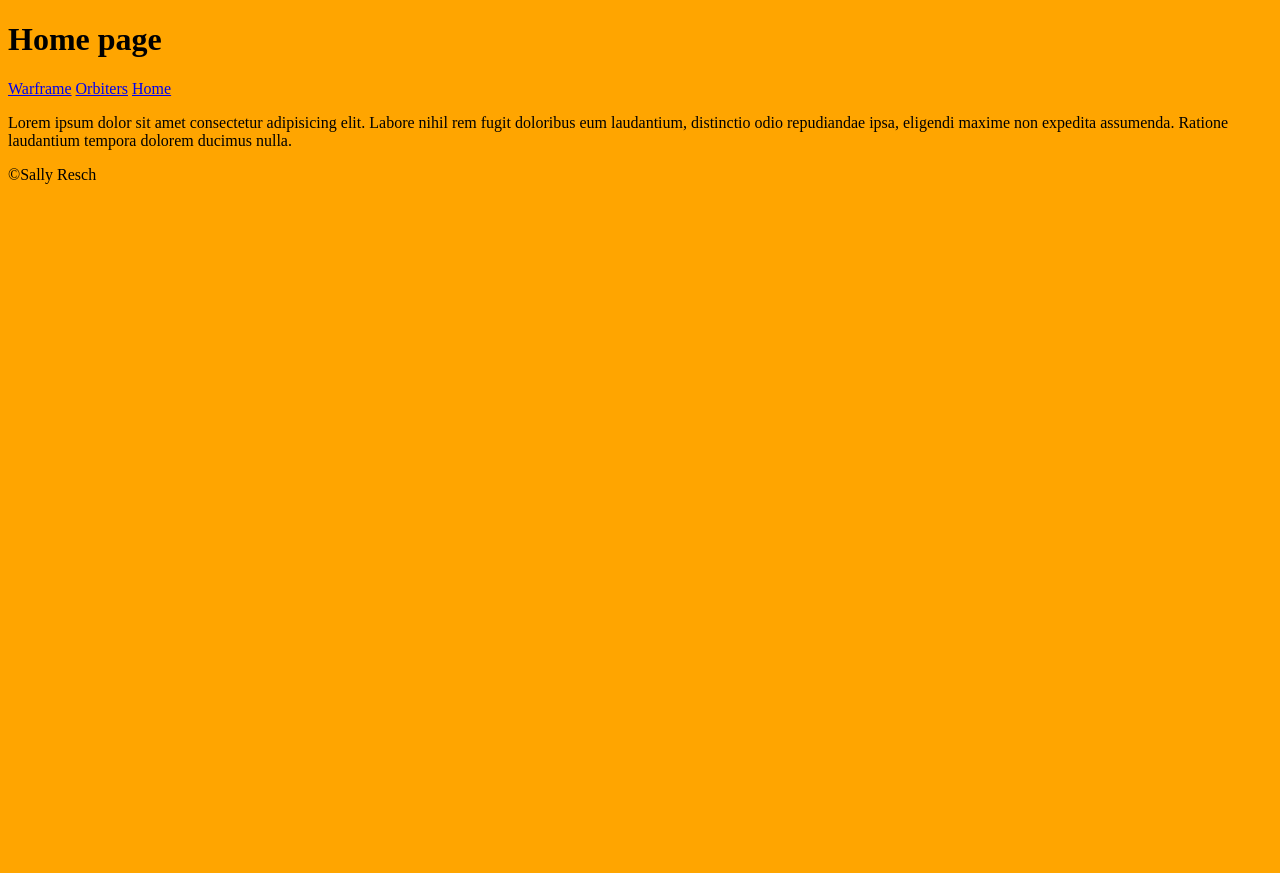
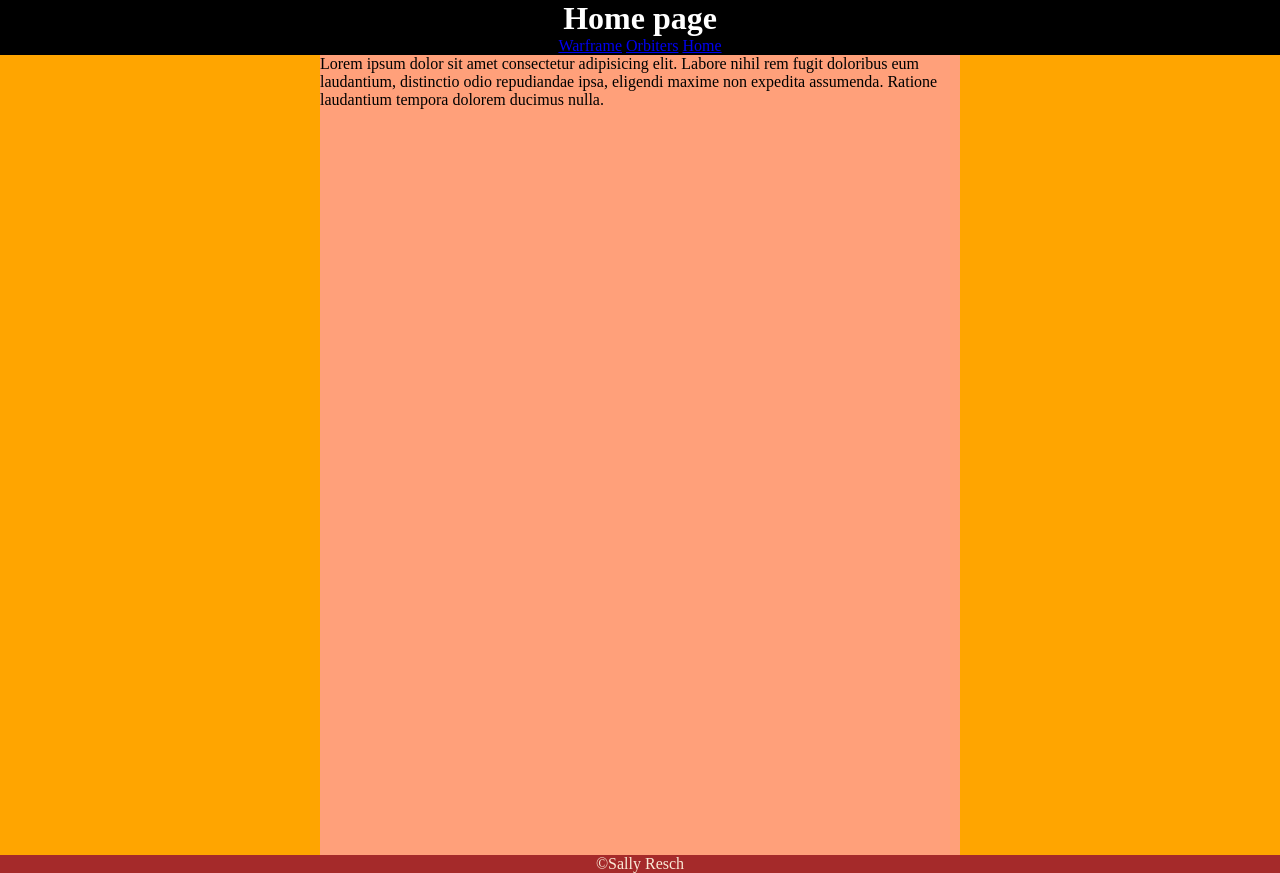
Before and after one commit to SallyResch/warframe, a website: page views/index.html in a window 1280 px wide. Before the commit the page ends 800 px from the top, so only its background shows below. Drawn offline with Linux system fonts and the light colour scheme.

Commit message:
added css to the html files

```diff
--- a/public/css/style.css
+++ b/public/css/style.css
@@ -1,3 +1,29 @@
+*{
+	box-sizing: border-box;
+	margin: 0;
+}
+
+html{
+	height: 100vh;
+}
 body{
 	background-color: orange;
+	height: 100%;
 }
+
+.header{
+	background-color: black;
+	color: white;
+	text-align: center;
+}
+.main{
+	background-color: lightsalmon;
+	height: 100%;
+	width: 50%;
+	margin: auto;
+}
+.footer{
+	background-color: brown;
+	color: antiquewhite;
+	text-align: center;
+}
```
